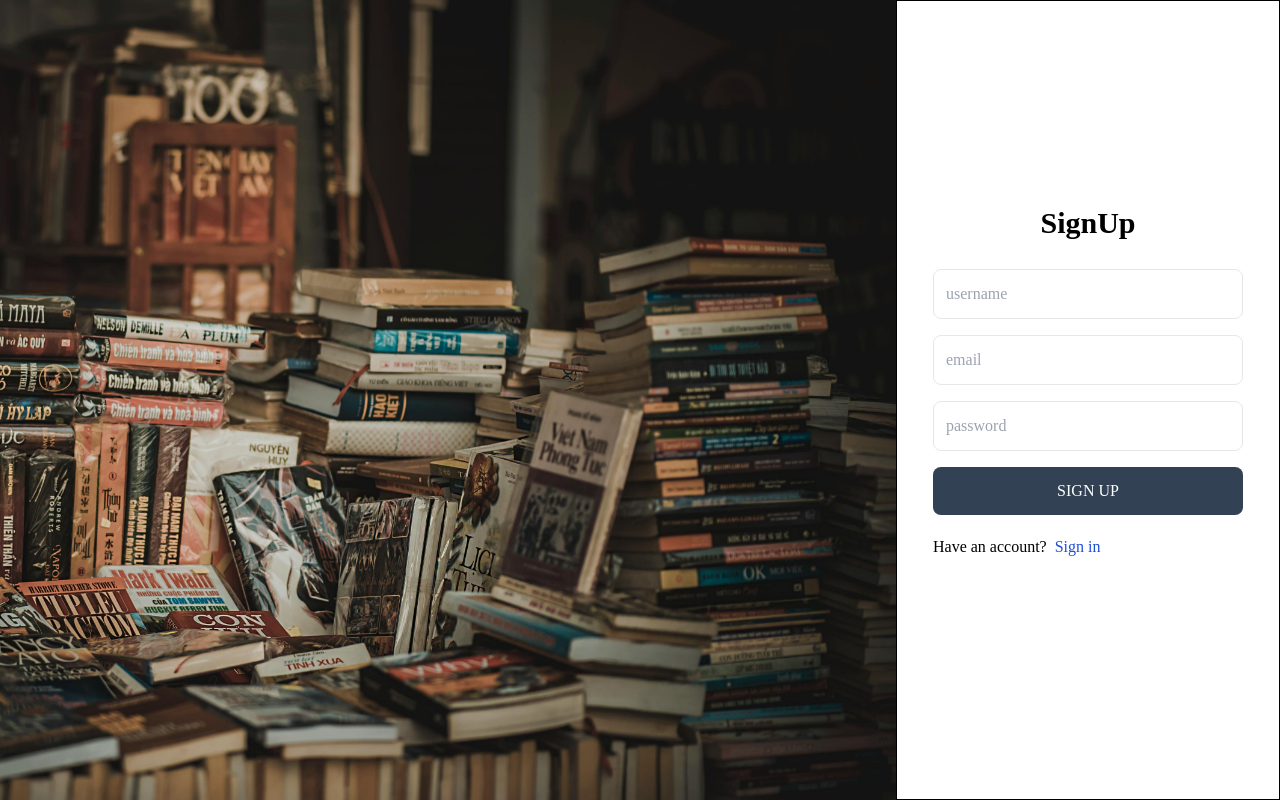
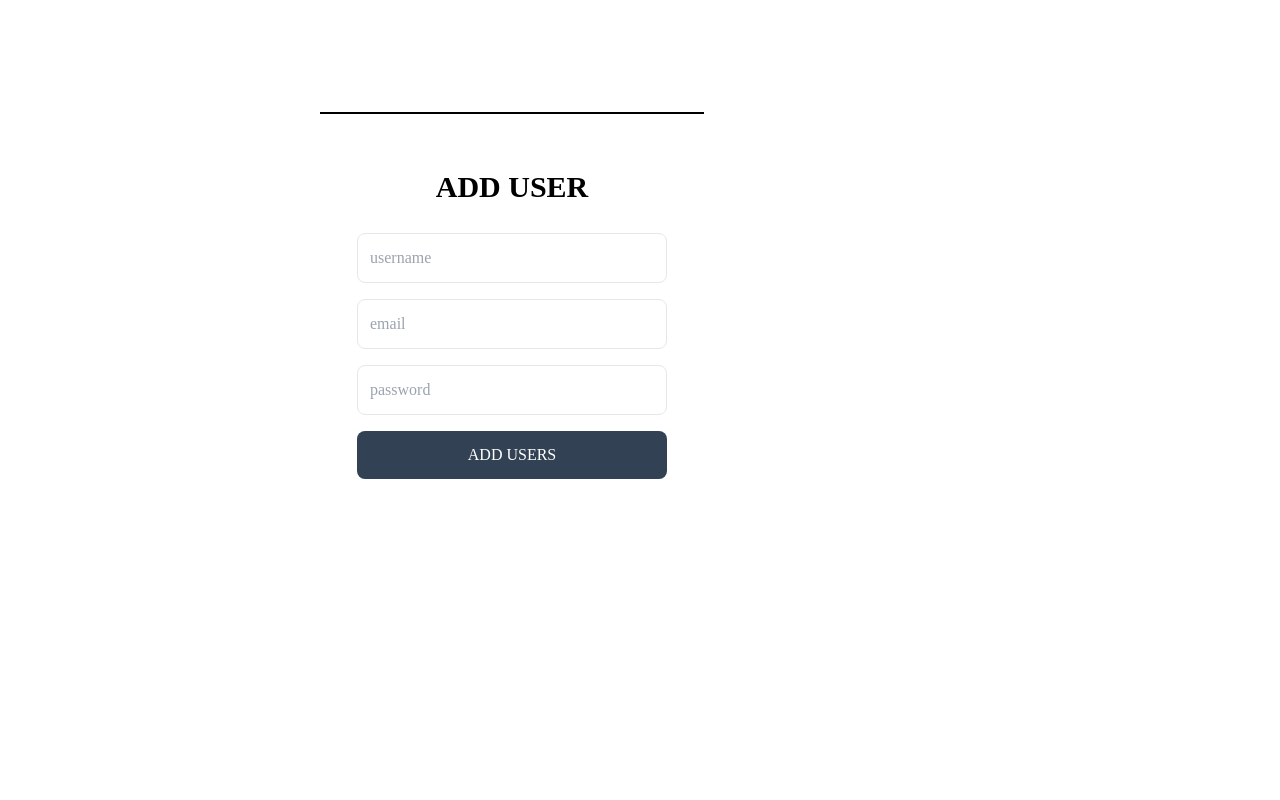
Before and after one commit to ChathuraBhashitha01/book_shop_application, a React (Create React App) app in the folder client/: page /signup in a window 1280 px wide. Built offline with nearby package versions, Linux system fonts and the light colour scheme.

Commit message:
Sign up  Updated

```diff
--- a/client/src/view/common/SideBar/SideBar.tsx
+++ b/client/src/view/common/SideBar/SideBar.tsx
@@ -27,7 +27,7 @@ export const SideBar = () => {
     return (
         <Sidebar className="w-25 h-[93.2%] bg-[#f9edee]">
 
-            <div className='w-[80%] h-[20%] shadow-xl mt-10 ml-5'>
+            <div className='w-[80%] h-[20%] shadow-xl mt-20 ml-5'>
                 <p className='text-[30px] text-red-700 relative left-8 top-4'>Today Sales</p>
                 <p className='text-[20px] relative left-16 top-3'>Rs.{payment}/-</p>
             </div>
--- a/client/src/view/common/UserContent/UserContent.tsx
+++ b/client/src/view/common/UserContent/UserContent.tsx
@@ -4,6 +4,7 @@ import {BookAddingForm} from "../../page/BookAddingForm/BookAddingForm";
 import {BookTableForm} from "../../page/BookTableForm/BookTableForm";
 import {Card, Paper} from "@mui/material";
 import {PaymentDetails} from "../../page/PaymentsDetails/PaymentDetails";
+import {Signup} from "../../page/Signup/Signup";
 
 export class UserContent extends Component {
     render() {
@@ -13,6 +14,7 @@ export class UserContent extends Component {
                     <Route path="/" Component={BookAddingForm} />
                     <Route path='/bookDetails' Component={BookTableForm}/>
                     <Route path='/Sales' Component={PaymentDetails}/>
+                    <Route path='/sign-up' Component={Signup}/>
                 </Routes>
             </Paper>
         );
--- a/client/src/view/common/UserNavBar/UserNavBar.tsx
+++ b/client/src/view/common/UserNavBar/UserNavBar.tsx
@@ -31,10 +31,11 @@ export const  UserNavBar=()=> {
                 </form>
 
                 <ul className="flex flex-row ml-5">
-                    <li className="hidden sm:inline text-black text-[15px] ml-14  hover:underline"> <Link to="/user/" >Add Book</Link></li>
-                    <li className="hidden sm:inline text-black text-[15px] ml-12 hover:underline"><Link to="/user/bookDetails" >View Details </Link></li>
-                    <li className="hidden sm:inline text-black text-[15px] ml-12 hover:underline"><Link to="/user/sales">View Sales </Link></li>
-                    <li className="hidden sm:inline text-black text-[15px]  ml-14 hover:underline"> <Link to="/">Log Out</Link></li>
+                    <li className="hidden sm:inline text-black text-[15px] ml-8  hover:underline"> <Link to="/user/" >Add Book</Link></li>
+                    <li className="hidden sm:inline text-black text-[15px] ml-8 hover:underline"><Link to="/user/bookDetails" >View Details </Link></li>
+                    <li className="hidden sm:inline text-black text-[15px] ml-8 hover:underline"><Link to="/user/sales">View Sales </Link></li>
+                    <li className="hidden sm:inline text-black text-[15px]  ml-8 hover:underline"> <Link to="/user/sign-up">Add User</Link></li>
+                    <li className="hidden sm:inline text-black text-[15px]  ml-8 hover:underline"> <Link to="/">Log Out</Link></li>
                 </ul>
 
             </div>
--- a/client/src/view/page/Login/Login.tsx
+++ b/client/src/view/page/Login/Login.tsx
@@ -23,12 +23,6 @@ export class Login extends Component {
                                     <Link to="/user">Sign In</Link></button>
 
                             </form>
-                            <div className="flex gap-2 mt-5">
-                                <p>You Want to create account?</p>
-                                <Link to={"/signup"}>
-                                    <span className="text-blue-700">Sign up</span>
-                                </Link>
-                            </div>
                         </div>
                     </div>
                 </div>
--- a/client/src/view/page/Signup/Signup.tsx
+++ b/client/src/view/page/Signup/Signup.tsx
@@ -20,14 +20,9 @@ export const Signup = () => {
     };
 
     return (
-        <div className="h-[100vh] w-[100vw] overflow-y-hidden overflow-x-hidden">
-            <div className="h-[100vh] w-[130vw] transition-transform duration-1000 -translate-x-[30vw]">
-                <div className="w-[100vw] h-[100%] inline-block">
-                    <img src={icon} alt="" className="w-[100%] h-[100%]"/>
-                </div>
-                <div className="w-[30vw] h-[100%] relative inline-block border-black border-[1px]">
-                    <div className="w-[100%] h-[30vh] mt-4 mb-4 pl-9 pr-9 absolute bottom-0 top-[20vh] right-0 mx-auto ">
-                        <h1 className="text-3xl text-center font-semibold my-7">SignUp</h1>
+        <div className="w-[30vw] h-[60%] relative left-[25vw] inline-block border-black border-[1px] mt-28">
+            <div className="w-[100%] mt-4 mb-4 pl-9 pr-9 absolute bottom-0 top-3 right-0 mx-auto ">
+                <h1 className="text-3xl text-center font-semibold my-7">ADD USER</h1>
                 <form onSubmit={handleAuth} className="flex flex-col gap-4">
                     <input type="text" placeholder="username" className="border p-3 rounded-lg" id='username'
                            onChange={handleChange}/>
@@ -37,17 +32,9 @@ export const Signup = () => {
                            id='password' onChange={handleChange}/>
                     <button disabled={loading}
                             className="bg-slate-700 text-white p-3 rounded-lg uppercase hover:opacity-95 disabled:opacity-80">
-                                {loading ? 'loading...' : 'SIGN UP'}
+                        {loading ? 'loading...' : 'ADD USERS'}
                     </button>
                 </form>
-                        <div className="flex gap-2 mt-5">
-                            <p>Have an account?</p>
-                            <Link to={"/login"}>
-                                <span className="text-blue-700">Sign in</span>
-                            </Link>
-                        </div>
-                    </div>
-                </div>
             </div>
         </div>
     );
```
Also changed, not shown: client/src/view/page/BookAddingForm/BookAddingForm.tsx (line endings or trailing spaces). Lines whose indentation alone changed are shown as unchanged.
